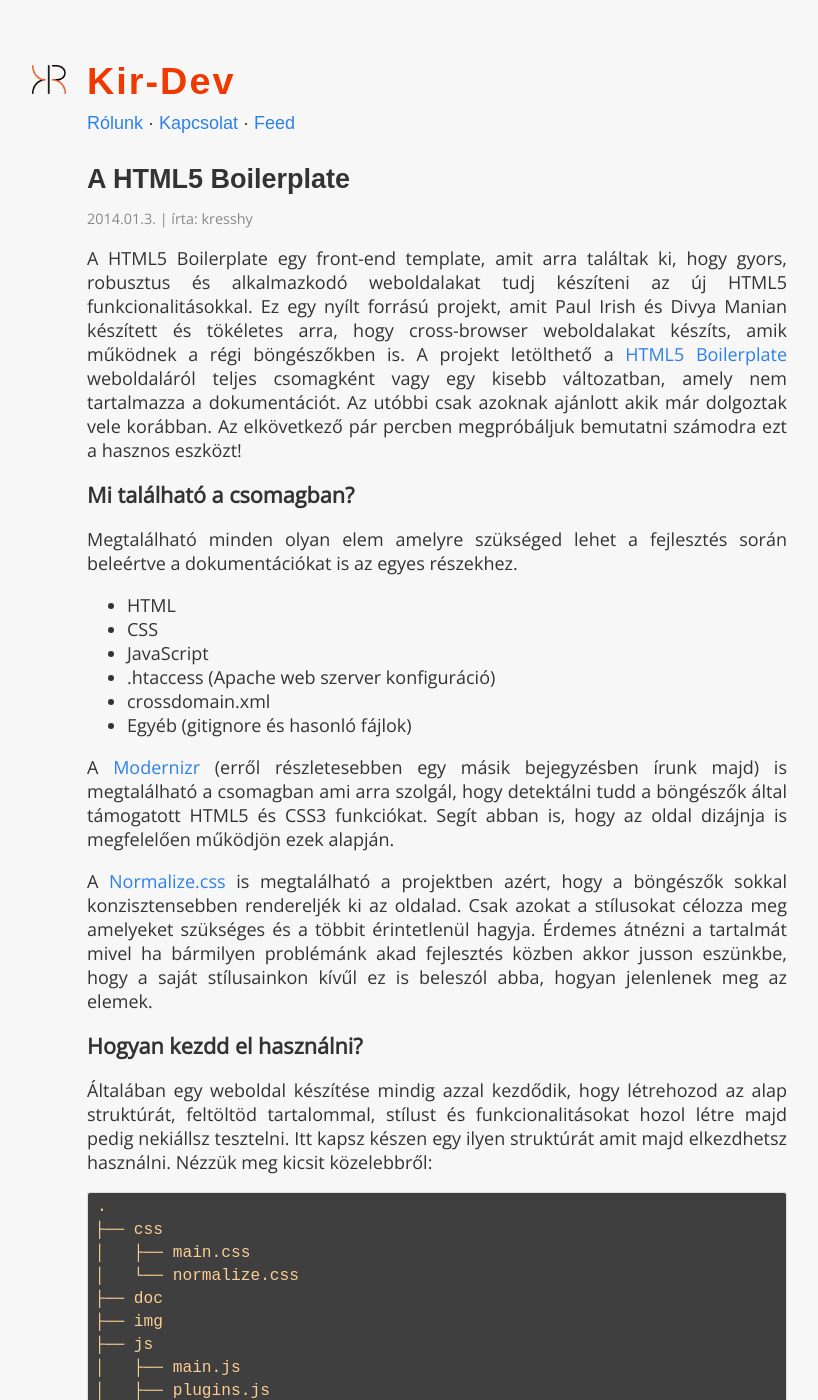
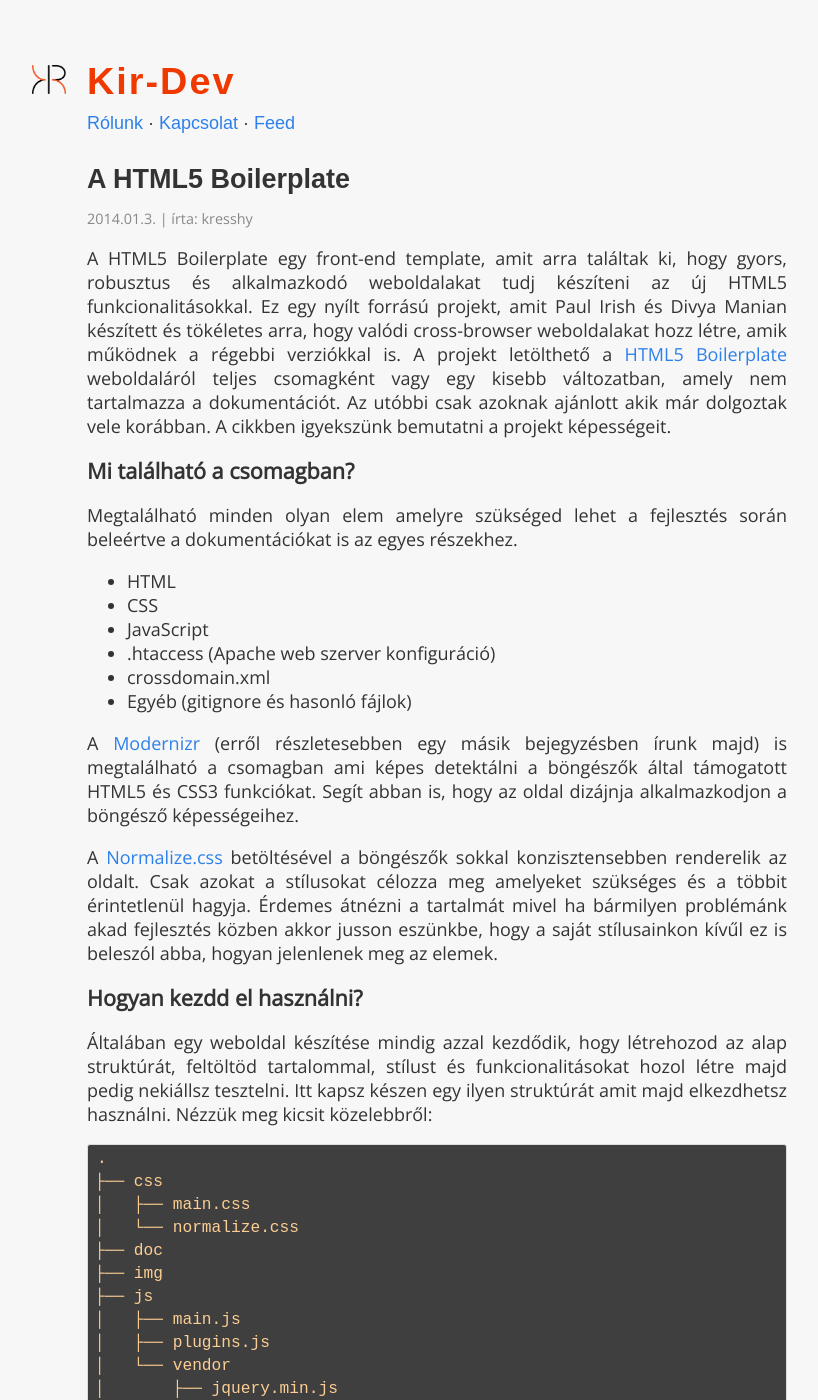
Before and after one commit to kir-dev/kir-dev.sch.bme.hu, a Jekyll site: the page built from _posts/2014-01-03-a-html5-boilerplate.md, in a window 1280 px wide and 1400 px high. Shown: the whole window, without its empty margins (203-1021 px from the left). Built offline with Jekyll 4.4.1, drawn with Linux system fonts in a browser that asks for light colours; some web fonts are replaced; Markdown is read by kramdown in place of the engine named in the settings; some of the changed text lies outside the part shown.

Commit message:
review, reword, fix language and stuff

```diff
--- a/_posts/2014-01-03-a-html5-boilerplate.md
+++ b/_posts/2014-01-03-a-html5-boilerplate.md
@@ -6,7 +6,7 @@ date: 2014-01-03 22:00:00
 ---
 
 A HTML5 Boilerplate egy front-end template, amit arra találtak ki, hogy gyors, robusztus és
-alkalmazkodó weboldalakat tudj készíteni az új HTML5 funkcionalitásokkal. Ez egy nyílt forrású projekt, amit Paul Irish és Divya Manian készített és tökéletes arra, hogy cross-browser weboldalakat készíts, amik működnek a régi böngészőkben is. A projekt letölthető a [HTML5 Boilerplate](http://html5boilerplate.com/) weboldaláról teljes csomagként vagy egy kisebb változatban, amely nem tartalmazza a dokumentációt. Az utóbbi csak azoknak ajánlott akik már dolgoztak vele korábban. Az elkövetkező pár percben megpróbáljuk bemutatni számodra ezt a hasznos eszközt!
+alkalmazkodó weboldalakat tudj készíteni az új HTML5 funkcionalitásokkal. Ez egy nyílt forrású projekt, amit Paul Irish és Divya Manian készített és tökéletes arra, hogy valódi cross-browser weboldalakat hozz létre, amik működnek a régebbi verziókkal is. A projekt letölthető a [HTML5 Boilerplate](http://html5boilerplate.com/) weboldaláról teljes csomagként vagy egy kisebb változatban, amely nem tartalmazza a dokumentációt. Az utóbbi csak azoknak ajánlott akik már dolgoztak vele korábban. A cikkben igyekszünk bemutatni a projekt képességeit.
 
 ## Mi található a csomagban?
 
@@ -20,9 +20,9 @@ dokumentációkat is az egyes részekhez.
 * crossdomain.xml
 * Egyéb (gitignore és hasonló fájlok)
 
-A [Modernizr](http://modernizr.com/) (erről részletesebben egy másik bejegyzésben írunk majd) is megtalálható a csomagban ami arra szolgál, hogy detektálni tudd a böngészők által támogatott HTML5 és CSS3 funkciókat. Segít abban is, hogy az oldal dizájnja is megfelelően működjön ezek alapján.
+A [Modernizr](http://modernizr.com/) (erről részletesebben egy másik bejegyzésben írunk majd) is megtalálható a csomagban ami képes detektálni a böngészők által támogatott HTML5 és CSS3 funkciókat. Segít abban is, hogy az oldal dizájnja alkalmazkodjon a böngésző képességeihez.
 
-A [Normalize.css](http://necolas.github.io/normalize.css/) is megtalálható a projektben azért, hogy a böngészők sokkal konzisztensebben rendereljék ki az oldalad. Csak azokat a stílusokat célozza meg amelyeket szükséges és a többit érintetlenül hagyja. Érdemes átnézni a tartalmát mivel ha bármilyen problémánk akad fejlesztés közben akkor jusson eszünkbe, hogy a saját stílusainkon kívűl ez is beleszól abba, hogyan jelenlenek meg az elemek.
+A [Normalize.css](http://necolas.github.io/normalize.css/) betöltésével a böngészők sokkal konzisztensebben renderelik az oldalt. Csak azokat a stílusokat célozza meg amelyeket szükséges és a többit érintetlenül hagyja. Érdemes átnézni a tartalmát mivel ha bármilyen problémánk akad fejlesztés közben akkor jusson eszünkbe, hogy a saját stílusainkon kívűl ez is beleszól abba, hogyan jelenlenek meg az elemek.
 
 ## Hogyan kezdd el használni?
 
@@ -49,15 +49,15 @@ feltöltöd tartalommal, stílust és funkcionalitásokat hozol létre majd pedi
     ├── crossdomain.xml
     ├── favicon.ico
 
-A <strong>css</strong> könyvtárban fogjuk tárolni az összes `*.css` fájlját az oldalnak. Láthatjuk azonban, hogy már eleve tartalmaz néhány fájlt ezek a `normalize.css` és a `main.css`. Magukban foglalják azokat a dolgokat amelyek a HTML5 Boilerplateben alapértelmezett stílusok, általános segéd osztályok, media query placeholderek és print stílusok.
+A <strong>css</strong> könyvtárban fogjuk tárolni az oldal összes `*.css` állományát. A `normalize.css` és `main.css` tartalmazzák a HTML5 Boilerplateben alapértelmezett stílusokat, általános segéd osztályokat, media query placeholdereket és print stílusokat.
 
 A <strong>doc</strong> könyvtárban találhatod a projekthez tartozó dokumentációkat illetve ajánlásokat, érdemes egyszer átolvasnod ezeket, hogy jobban kiigazodj a struktúrában illetve könnyebben tudd használni a fejlesztés során.
 
-Az <strong>img</strong> könyvtárba helyezd az összes képet amelyet a weboldaladon meg akarsz majd jeleníteni. A későbbiekben könnyedén tudsz majd hivatkozni az ebben a könyvtárban található képekre.
+Az <strong>img</strong> könyvtárba helyezd az összes képet amelyet a weboldaladon meg akarsz majd jeleníteni. A későbbiekben könnyedén tudsz majd hivatkozni a mappában található képekre.
 
 A <strong>js</strong> mappában tárold az oldalon futó scripteket. A gyökerébe a saját scriptjeidet helyezd el míg a vendor könyvtárba azokat tedd amelyek egyéb forrásból származnak. Így könnyebb rendszerezni a fájlokat és nem lesz egy nagy ömlesztett átláthatatlan rengeteg.
 
-A `*.html` fájlokat pedig az egész struktúrának a gyökerében tárold, ezek lesznek azok az oldalak amelyek majd a tartalom megjelenítésére fogsz használni. Ugyanitt található a `favicon.ico` (az a kis icon amit a böngésződ megjelenít pl.: a tabokon az oldal neve mellett) a `robots.txt` illetve a `humans.txt` is, amelyekből az előbbi a keresőrobotok számára szolgáltat információkat az oldalról, a második pedig információt tartalmaz azokról az emberekről akik a weboldal létrehozásában segítettek.
+A `*.html` fájlokat az egész struktúrának a gyökerében tárold, ezek lesznek azok az oldalak amelyeket majd a tartalom megjelenítésére fogsz használni. Ugyanitt található a `favicon.ico` (az a kis icon amit a böngésződ megjelenít pl.: a tabokon az oldal neve mellett) a `robots.txt` illetve a `humans.txt` is, amelyekből az előbbi a keresőrobotok számára szolgáltat információkat az oldalról, a második pedig információt tartalmaz azokról az emberekről akik a weboldal létrehozásában segítettek.
 
 A számodra ismeretlen vagy nem használatos kódrészleteket nyugodtan kommentezd ki vagy töröld ha a továbbiakban már nem lesz szükéged rá. Amennyiben szükségesnek érzed nyugodtan módosíthatod ezeket a fájlokat (pl.: az eddig megszokott módszereiddel teljesen ellentétesen használ dolgokat) hiszen ez az egész inkább tekinthető egy ajánlásnak mint kőbe vésett betartandó szabályoknak amiken nem lehet módosítani.
 
@@ -99,6 +99,6 @@ Mielőtt nekilátsz egy új projektnek mindenképp érdemes teljesen átnézned
 
 ## Media query
 
-A HTML5 Boilerplate-ben megtalálhatóak azok a placeholderek `main.css` amelyek ahhoz kellenek, hogy különböző méretű képernyőket támogassunk (Reszponzív Web Design). A dokumentáció azt mondja, hogy érdemes úgy csinálni, hogy az oldalad tartalmához igazodjanak ezek a media query-k és ne a képernyő méretének tükrében hozzuk őket létre. A "mobile first" megközelítés nagyon fontos viszont nem mindenki akarja támogatni a különböző eszközöket. Ilyenkor csak egyszerűen vedd ki a placeholdert a CSS-ből (`main.css`).
+A `main.css`-ben megtalálhatóak azok a placeholderek  amelyek ahhoz kellenek, hogy különböző méretű képernyőket támogassunk (Reszponzív Web Design). A dokumentáció azt ajánlja, hogy az oldalad tartalmához igazodjanak ezek a media query-k és ne a képernyő méretének tükrében hozzuk őket létre. A "mobile first" megközelítés nagyon fontos viszont nem mindenki szeretné támogatni a különböző eszközöket. Ilyenkor csak egyszerűen vedd ki a placeholdert a CSS-ből.
 
 A HTML5 Boilerplate egy remek template arra, hogy bármilyen új projektet elkezdj. Rengeteg böngésző létezik amelyekhez támogatást nyújt és egy vázat ahhoz, hogy weboldalakat hozz létre mobilra, tabletre és desktopra.
```
